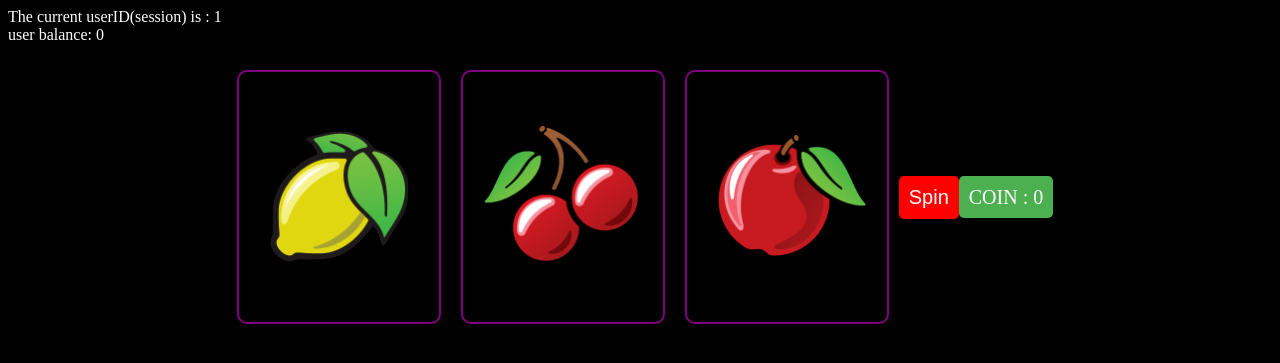
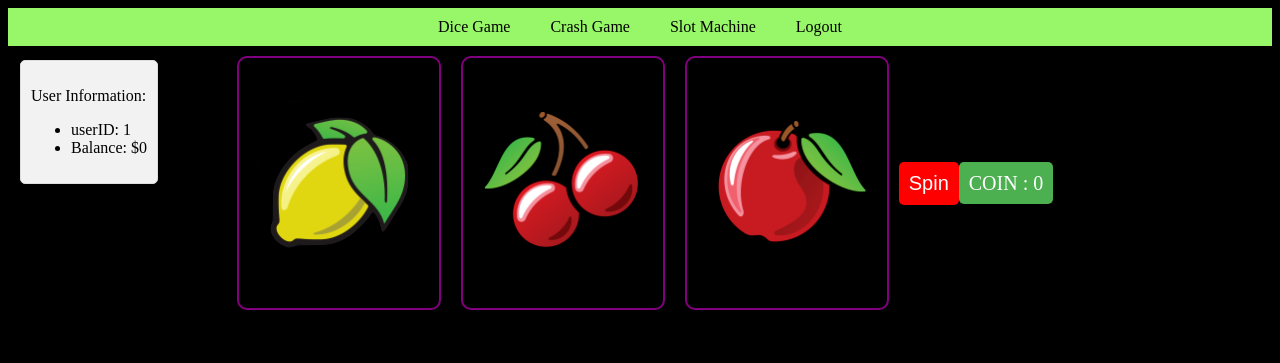
Before and after one commit to PGHOON/Online-Casino, a PHP site: page /SlotMachine.php in a window 1280 px wide. Shown: the top 363 px of the page. Run offline with PHP 8.4, Linux system fonts and the light colour scheme; the visitor is signed in with stand-in values (Sample User, id 1).

Commit message:
nav bar css

```diff
--- a/Slot_Machine/SlotMachine.css
+++ b/Slot_Machine/SlotMachine.css
@@ -37,3 +37,45 @@ button {
     font-size: 20px;
     cursor: pointer;
 }
+
+nav {
+    background-color: #98F768;
+    color: #fff;
+    display: flex;
+    text-align: center;
+    justify-content: center;
+    padding: 10px;
+    }
+
+nav ul {
+      display: flex;
+      list-style: none;
+
+      margin: 0;
+      padding: 0;
+      }
+
+nav ul li {
+      margin: 0 20px;
+      }
+
+ nav ul li a {
+      color: black;
+      text-decoration: none;
+      }
+
+nav ul li a.active {
+      text-decoration: underline;
+      }
+
+      .user-info {
+        position: fixed;
+        top: 50px;
+        left: 20px;
+        margin-top: 10px;
+        padding: 10px;
+        background-color: #f2f2f2;
+        border: 1px solid #ddd;
+        border-radius: 5px;
+        font-size: 16px;
+    }
--- a/Slot_Machine/SlotMachine.php
+++ b/Slot_Machine/SlotMachine.php
@@ -28,9 +28,6 @@
 			$row = $stmt->fetch(PDO::FETCH_ASSOC);
 			if ($row) {
 				$balance = $row['balance'];
-				echo '<p style="color: ' . 'white' . '">'
-				. "The current userID(session) is : " . $_SESSION['userID']
-				. "<br>user balance: " . $balance . '</p>';
 			}
 		} else {
 			echo "Error retrieving user account.";
@@ -45,6 +42,21 @@
     <link rel="stylesheet" href="SlotMachine.css">
 </head>
 <body>
+	<nav>
+        <ul>
+            <li><a href="../dice/dice.php"> Dice Game</a></li>
+            <li><a href="../crash_game/crash.html">Crash Game</a></li>
+            <li><a href="Slot_Machine/Slotmachine.php">Slot Machine</a></li>
+            <li><a href="../Log_in/logout.php">Logout</a></li>
+        </ul>
+    </nav>
+	<div class="user-info">
+        <p>User Information:</p>
+        <ul>
+            <li>userID: <?php echo $_SESSION['userID'] ?></li>
+            <li>Balance: $<?php echo $balance ?></li>
+        </ul>
+    </div>
 	<div id="container">
 		<div class="slot">
 			<img id="slot1" src="symbols/lemon.png" alt="lemon image">
@@ -56,7 +68,7 @@
 			<img id="slot3" src="symbols/apple.png" alt="apple image">
 		  </div>
 		<button onclick="spin()">Spin</button>
-        <p><span id="current">COIN : 20</span></p>
+        <p><span id="current">COIN :</span></p>
 	</div>
 	<script src="spin.js"></script>
 </body>
--- a/admin/admin.css
+++ b/admin/admin.css
@@ -31,7 +31,7 @@ input[type="text"] {
 
 
 nav {
-    background-color: #407473;
+    background-color: #D446D1;
     color: #fff;
     display: flex;
     text-align: center;
@@ -78,7 +78,8 @@ nav ul li a.active {
     border-radius: 20px;
     padding: 5px;
     margin: 5px 0;
-    background-color: #595967;
+    background-color: #98F768;
+    color: black;
   }
   .Amenu{
     text-align: center;
```
Also changed, not shown: Log_in/main.css (added, +97 -0 lines), main/main.php (+10 -20 lines), main/main.css (deleted), 1 other file.
